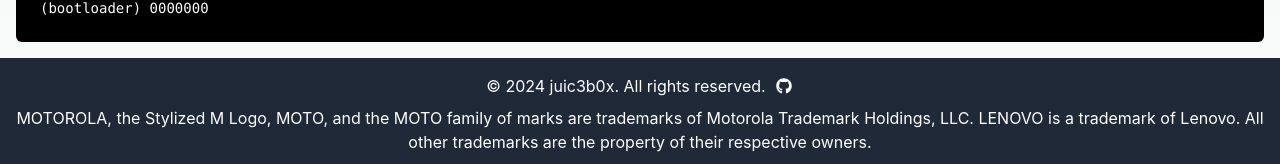
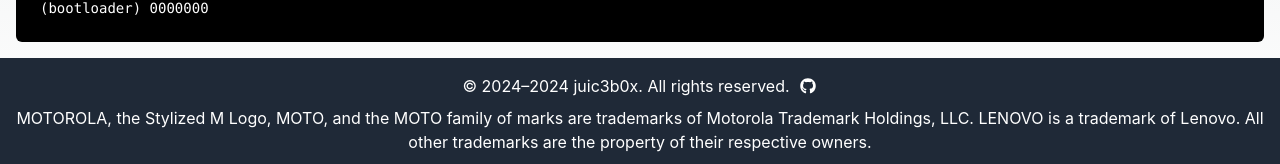
Before and after one commit to juic3b0x/dataScrubTool, a Next.js app: page / in a window 1280 px wide. Shown: the part 750-914 px from the top of the page. Built offline with nearby package versions, Linux system fonts and the light colour scheme.

Commit message:
chore: make footer copyright year dynamic

```diff
--- a/src/app/layout.tsx
+++ b/src/app/layout.tsx
@@ -28,7 +28,7 @@
                 {children}
                 <footer className="bg-gray-800 p-4 text-white text-center">
                     <div className="flex justify-center items-center space-x-2">
-                        <p>&copy; 2024 juic3b0x. All rights reserved.</p>
+                        <p>&copy; 2024–{new Date().getFullYear()} juic3b0x. All rights reserved.</p>
                         {/* GitHub icon with link to the repository */}
                         <a
                             href="https://github.com/juic3b0x/dataScrubTool"
```
